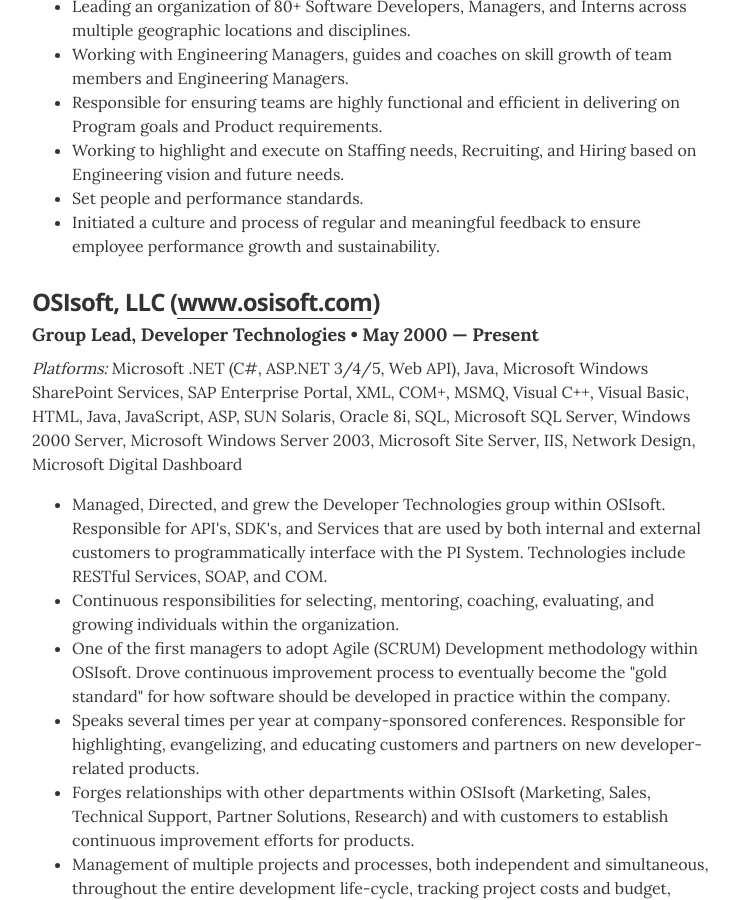
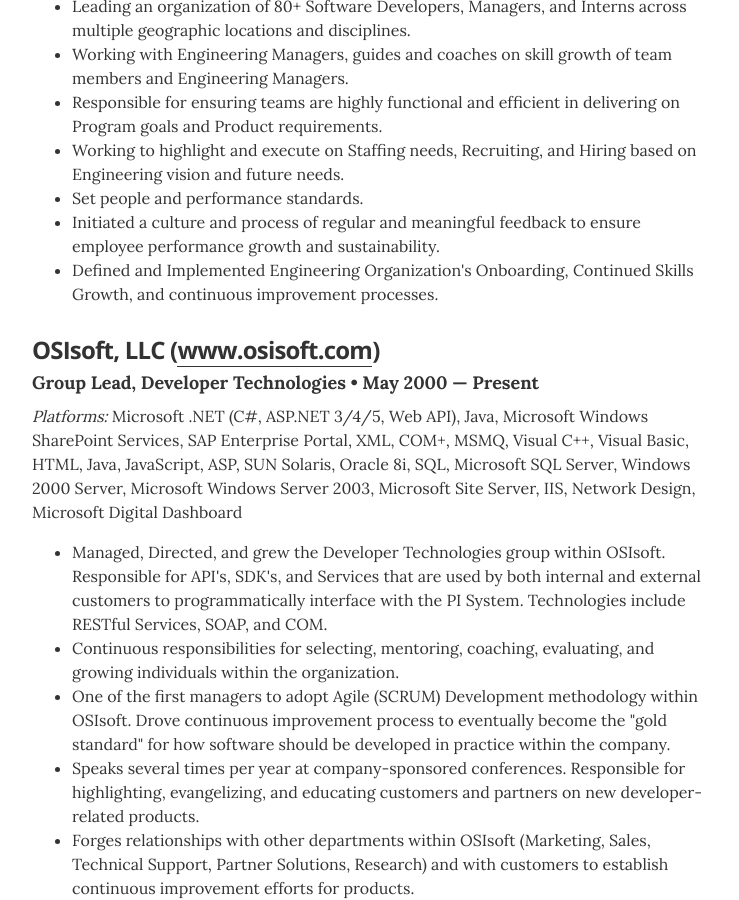
Before and after one commit to Sloveez/sloveez.github.io, a Jekyll site: the page built from index.html, in a window 1280 px wide and 900 px high, scrolled down 875 px. Shown: the whole window, without its empty margins (268-1007 px from the left). Built offline with Jekyll 4.4.1, drawn with Linux system fonts in a browser that asks for light colours.

Commit message:
Update experience.yml

```diff
--- a/_data/experience.yml
+++ b/_data/experience.yml
@@ -10,6 +10,7 @@
     - Working to highlight and execute on Staffing needs, Recruiting, and Hiring based on Engineering vision and future needs.
     - Set people and performance standards.
     - Initiated a culture and process of regular and meaningful feedback to ensure employee performance growth and sustainability.
+    - Defined and Implemented Engineering Organization's Onboarding, Continued Skills Growth, and continuous improvement processes.
 
 - employer: OSIsoft, LLC
   url: www.osisoft.com
```
